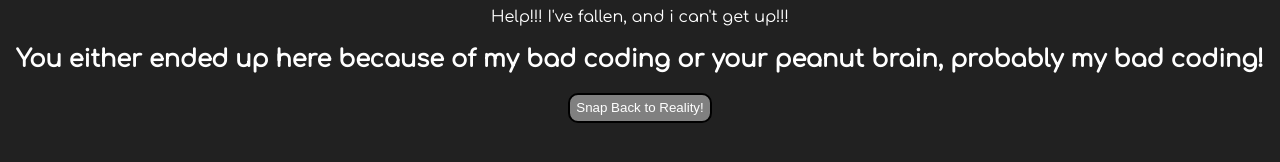
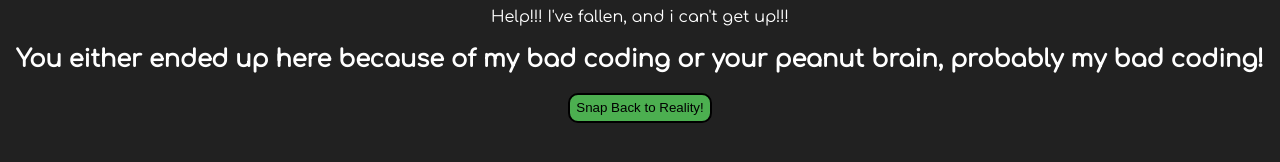
Before and after one commit to script-beam-x/jordaannssmethworks, a plain HTML site: page 404.html in a window 1280 px wide. In both pictures the pointer is over the button "Snap Back to Reality!". Drawn offline with Linux system fonts and the light colour scheme.

Commit message:
Update style.css

```diff
--- a/style.css
+++ b/style.css
@@ -4,6 +4,7 @@ body {
     color: white;
     font-family: 'Comfortaa', cursive;
 }
+
 button {
     width: fit-content;
     height: 30px;
@@ -13,7 +14,15 @@ button {
     margin-bottom: 5px;
     background: grey;
     cursor: pointer;
+    transition: background-color 0.3s, color 0.3s;
 }
+
+
+button:hover {
+    background: #4caf50;
+    color: black;
+}
+
 .gameimg {
     width: 150px;
     height: 150px;
@@ -22,4 +31,10 @@ button {
     position: relative;
     float: left;
     margin-right: 10px;
+    transition: transform 0.3s;
 }
+
+
+.gameimg:hover {
+    transform: scale(1.1);
+}
```
Lines whose indentation alone changed are shown as unchanged.
